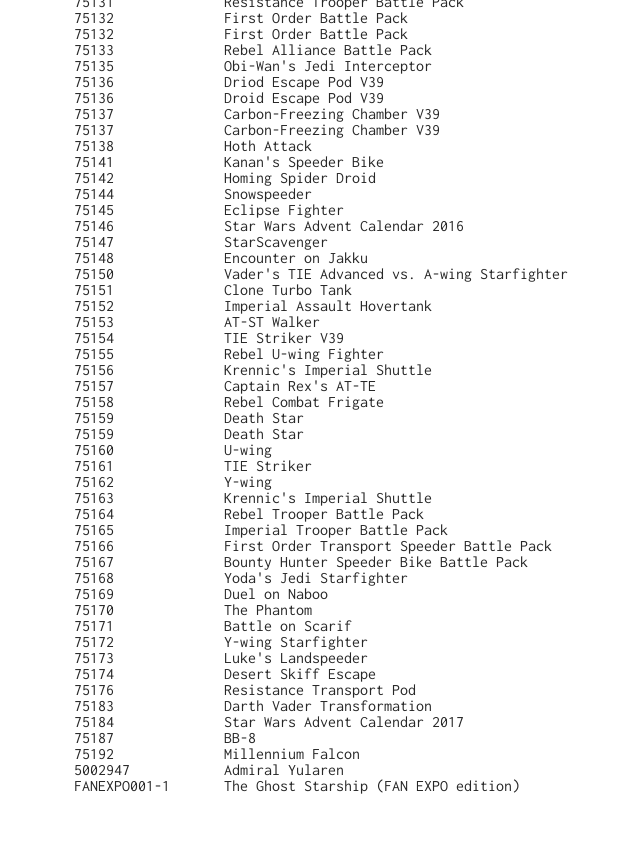
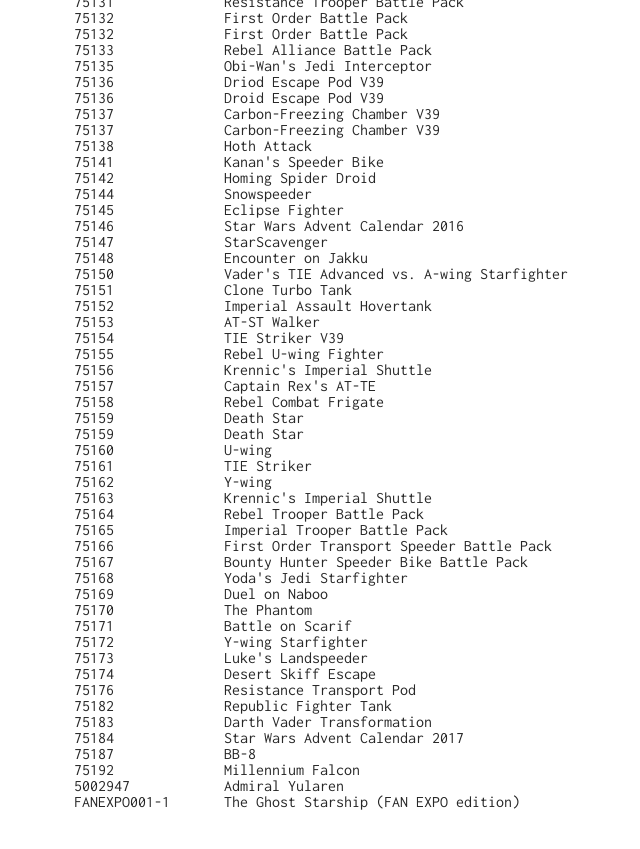
Before and after one commit to strattondev/strattonw.github.io, a Jekyll site: the page built from lego.html, in a window 1280 px wide and 900 px high, scrolled down 2056 px. Shown: the top 849 px of the window, without its empty margins (266-906 px from the left). Built offline with Jekyll 4.4.1, drawn with Linux system fonts in a browser that asks for light colours.

Commit message:
Forgot a set from my last order

```diff
--- a/_data/lego.yml
+++ b/_data/lego.yml
@@ -481,6 +481,9 @@
 - id: 75176
   name: Resistance Transport Pod
 
+- id: 75182
+  name: Republic Fighter Tank
+
 - id: 75183
   name: Darth Vader Transformation
 
```
